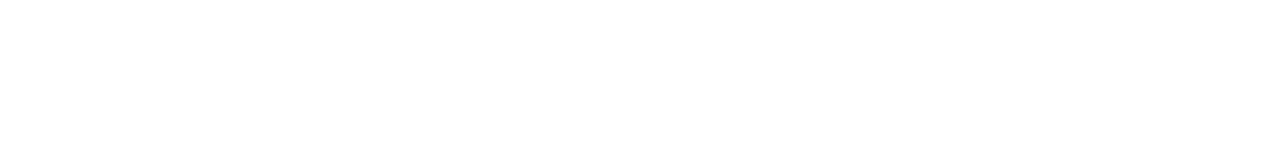
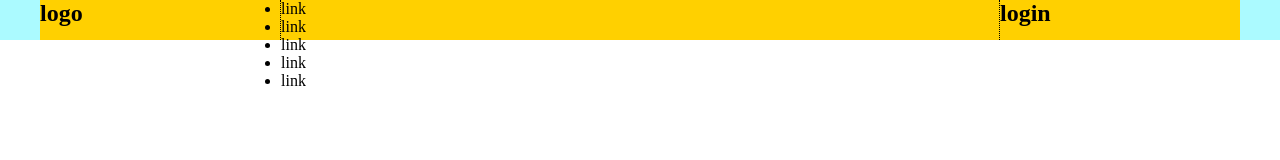
Before and after one commit to Andrearomeo04/htmlcss-struttura-discord, a plain HTML site: page index.html in a window 1280 px wide. Drawn offline with Linux system fonts and the light colour scheme.

Commit message:
[UPD] added header section and divided in "logo" links" login"

```diff
--- a/css/style.css
+++ b/css/style.css
@@ -3,3 +3,32 @@
     padding: 0;
     box-sizing: border-box;
 }
+
+header {
+    background-color: rgba(0, 238, 255, 0.329);
+}
+
+.container {
+
+    max-width: 1200px;
+    margin: 0 auto;
+}
+
+.row {
+    display: flex;
+    flex-wrap: wrap;
+}
+
+.col-20 {
+    width: 20%;
+    background-color: rgb(255, 208, 0);
+    height: 40px;
+}
+
+.col-60 {
+    width: 60%;
+    background-color: rgb(255, 208, 0);
+    border-left: 1px dotted black;
+    border-right: 1px dotted black;
+    height: 40px;
+}
--- a/index.html
+++ b/index.html
@@ -3,10 +3,38 @@
 <head>
     <meta charset="UTF-8">
     <meta name="viewport" content="width=device-width, initial-scale=1.0">
-    <link rel="stylesheet" href="css/style.css">
+    <link rel="stylesheet" href="./css/style.css">
     <title>Document</title>
 </head>
 <body>
-
+    <header>
+        <div class="container">
+            <div class="row">
+                <div class="col-20">
+                    <div class="content">
+                        <h2>logo</h2>
+                    </div>
+                </div>
+                <div class="col-60">
+                    <div class="content">
+                        <ul>
+                            <li>link</li>
+                            <li>link</li>
+                            <li>link</li>
+                            <li>link</li>
+                            <li>link</li>
+                        </ul>
+                    </div>
+                </div>
+                <div class="col-20">
+                    <div class="container">
+                        <h2>login</h2>
+                    </div>
+                </div>
+            </div>
+        </div>
+    </header>
+    <main></main>
+    <footer></footer>
 </body>
 </html>
```
